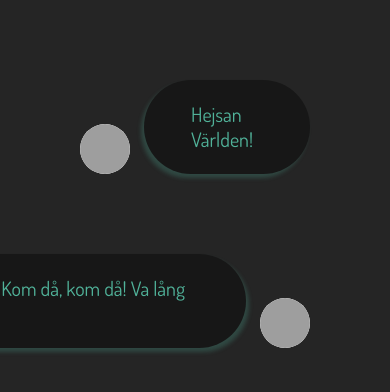
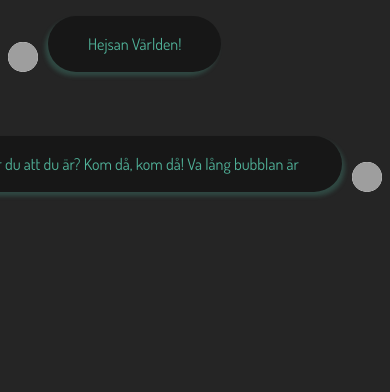
Before and after one commit to nilsishome/chat-app-exam, a Vue app: page / in a window 390 px wide. Shown: the top 392 px of the page. Built offline with nearby package versions, Linux system fonts and the light colour scheme; grey boxes are pictures that could not be loaded; the HTML template or start-up script is replaced by a standard one; a web font is replaced by a local one.

Commit message:
Make chat bubble responsive + added animation

```diff
--- a/src/chat/components/Bubble.vue
+++ b/src/chat/components/Bubble.vue
@@ -9,24 +9,51 @@ const props = defineProps({
 const bubbleRef = ref<HTMLElement | null>(null);
 const messageRef = ref<HTMLElement | null>(null);
 
-const padV = ref(12);
-const padH = ref(16);
-const radius = ref(24);
-const width = ref(50);
+const screenWidth = screen.availWidth;
 
-const MAX_LINES = 8;
+let padV = ref(12);
+let padH = ref(16);
+let radius = ref(24);
+let width = ref(50);
 
-const MIN_RADIUS = 8;
-const MAX_RADIUS = 28;
+let MAX_LINES = 8;
 
-const MIN_PAD_V = 6;
-const MAX_PAD_V = 18;
+let MIN_RADIUS = 8;
+let MAX_RADIUS = 28;
 
-const MIN_PAD_H = 8;
-const MAX_PAD_H = 40;
+let MIN_PAD_V = 6;
+let MAX_PAD_V = 18;
 
-const MIN_WIDTH = 15;
-const MAX_WIDTH = 120;
+let MIN_PAD_H = 8;
+let MAX_PAD_H = 40;
+
+let MIN_WIDTH = 15;
+let MAX_WIDTH = 120;
+
+if (screenWidth && screenWidth <= 550) {
+  padV = ref(6);
+  padH = ref(8);
+  radius = ref(16);
+  width = ref(30);
+
+  MAX_LINES = 0;
+
+  MIN_RADIUS = 8;
+  MAX_RADIUS = 28;
+
+  MIN_PAD_V = 6;
+  MAX_PAD_V = 18;
+
+  MIN_PAD_H = 8;
+  MAX_PAD_H = 40;
+
+  MIN_WIDTH = 15;
+  MAX_WIDTH = 40;
+} else if (screenWidth < 800) {
+  width = ref(40);
+  MIN_WIDTH = 15;
+  MAX_WIDTH = 80;
+}
 
 let ro: ResizeObserver | null = null;
 let mo: MutationObserver | null = null;
@@ -154,9 +181,13 @@ onBeforeUnmount(() => {
   box-shadow: 3px 4px 4px rgba(81, 179, 154, 0.25);
   margin-left: 0;
   margin-right: 4rem;
+
+  animation-name: user-ani;
+  animation-duration: 1000ms;
 }
 
 .bubble {
+  position: relative;
   margin-left: 4rem;
   padding: var(--pad-v, 12px) var(--pad-h, 16px);
   border-radius: var(--radius, 24px);
@@ -167,6 +198,9 @@ onBeforeUnmount(() => {
   box-sizing: border-box;
   transition: paddings 160ms ease, border-radius 160ms ease;
   max-width: fit-content;
+
+  animation-name: contact-ani;
+  animation-duration: 1000ms;
 }
 
 .message {
@@ -176,7 +210,7 @@ onBeforeUnmount(() => {
   line-height: 1.25;
   text-align: start;
   white-space: pre-wrap;
-  word-break: break-word;
+  word-wrap: break-word;
 }
 
 .AvatarRoot {
@@ -191,10 +225,16 @@ onBeforeUnmount(() => {
   height: 50px;
   border-radius: 100%;
   background-color: var(--color-background-soft);
+
+  animation-name: contact-ani;
+  animation-duration: 1250ms;
 }
 
 .user > .AvatarRoot {
   right: 0;
+
+  animation-name: user-ani;
+  animation-duration: 1250ms;
 }
 
 .AvatarImage {
@@ -216,4 +256,65 @@ onBeforeUnmount(() => {
   line-height: 1;
   font-weight: 500;
 }
+
+@media (max-width: 900px) {
+  .wrapper {
+    margin: 1rem 0.5rem 3rem 0.5rem;
+  }
+}
+
+@media (max-width: 800px) {
+  .bubble {
+    padding: var(--pad-v, 6px) var(--pad-h, 16px);
+    border-radius: var(--radius, 24px);
+    width: var(--width);
+  }
+}
+
+@media (max-width: 700px) {
+  .bubble {
+    margin-left: 2.5rem;
+  }
+
+  .message {
+    font-size: 16px;
+  }
+
+  .user > .bubble {
+    margin-right: 2.5rem;
+  }
+
+  .AvatarRoot {
+    width: 30px;
+    height: 30px;
+  }
+}
+
+@keyframes contact-ani {
+  0% {
+    transform: translateY(-500px);
+  }
+
+  50% {
+    transform: translateY(15px);
+  }
+
+  100% {
+    transform: translateY(0);
+  }
+}
+
+@keyframes user-ani {
+  0% {
+    transform: translateY(500px);
+  }
+
+  50% {
+    transform: translateY(-15px);
+  }
+
+  100% {
+    transform: translateY(0);
+  }
+}
 </style>
```
